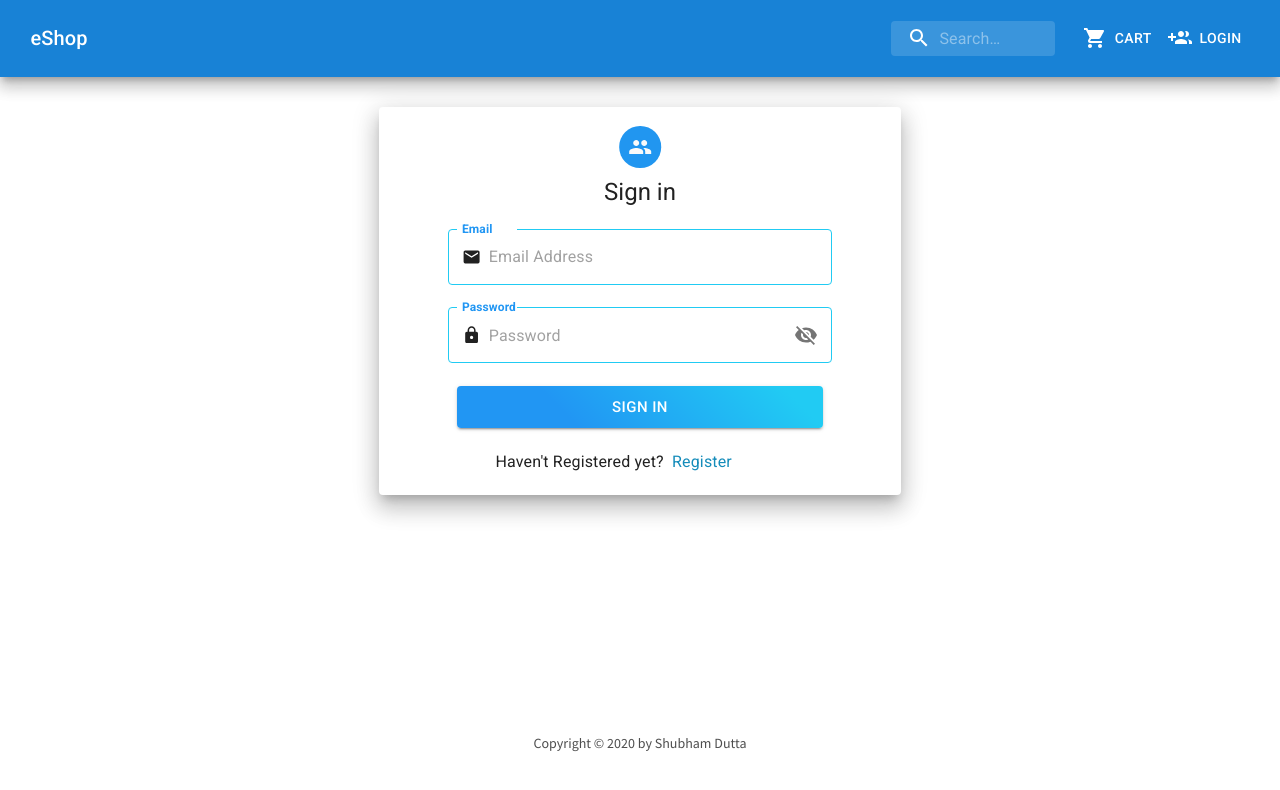
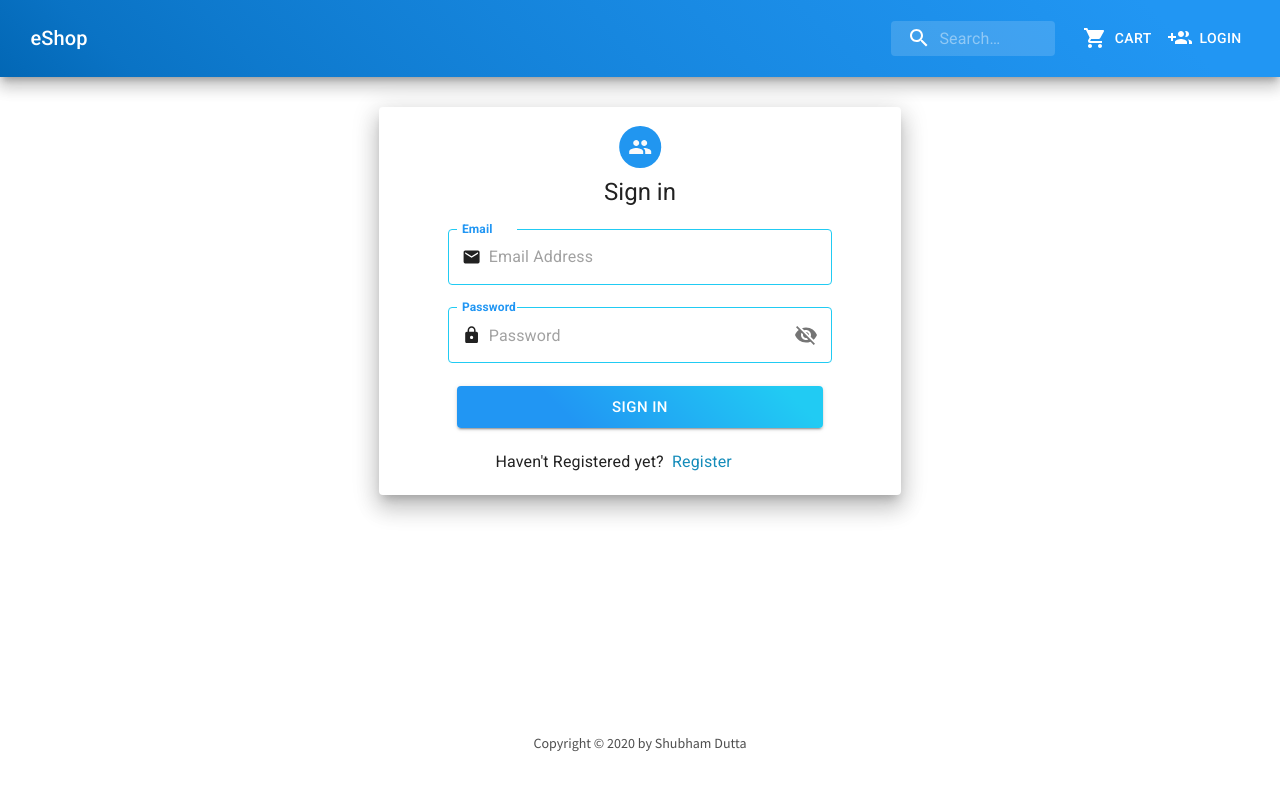
Before and after one commit to coincode7/Ecommerce-service, a React (Create React App) app in the folder frontend/: page /login in a window 1280 px wide. Shown: the top 790 px of the page. Built offline with nearby package versions, Linux system fonts and the light colour scheme.

Commit message:
FRONTEND: color change in header part2

```diff
--- a/frontend/src/components/CustomStyles/header.js
+++ b/frontend/src/components/CustomStyles/header.js
@@ -10,7 +10,7 @@ export const useStyles = makeStyles((theme) => ({
 
   appbar: {
     padding: "0.4rem",
-    backgroundColor: "#1882d6",
+    background: "linear-gradient(45deg, #0267B5,  30%, #2196f3 90%)",
   },
 
   menu: {},
--- a/frontend/src/screen/LoginScreen.js
+++ b/frontend/src/screen/LoginScreen.js
@@ -41,6 +41,7 @@ const LoginScreen = ({ history, location }) => {
   const login = useSelector((state) => state.userLogin);
   const { loading, error, userInfo, isAuthenticated } = login;
 
+  ///////////////////////    FOR SHIPPING PAGE REDIRECT   //////////////////
   const redirect = location.search ? location.search.split("=")[1] : "/";
 
   useEffect(() => {
--- a/frontend/src/screen/ProductScreen.js
+++ b/frontend/src/screen/ProductScreen.js
@@ -56,9 +56,7 @@ export default function ProductScreen({ history, match }) {
           <li className="breadcrumb-item">
             <a href="/">Home</a>
           </li>
-          <li className="breadcrumb-item">
-            <a href="/">{product.category}</a>
-          </li>
+          <li className="breadcrumb-item active">{product.category}</li>
           <li className="breadcrumb-item active" aria-current="page">
             {product.name}
           </li>
```
